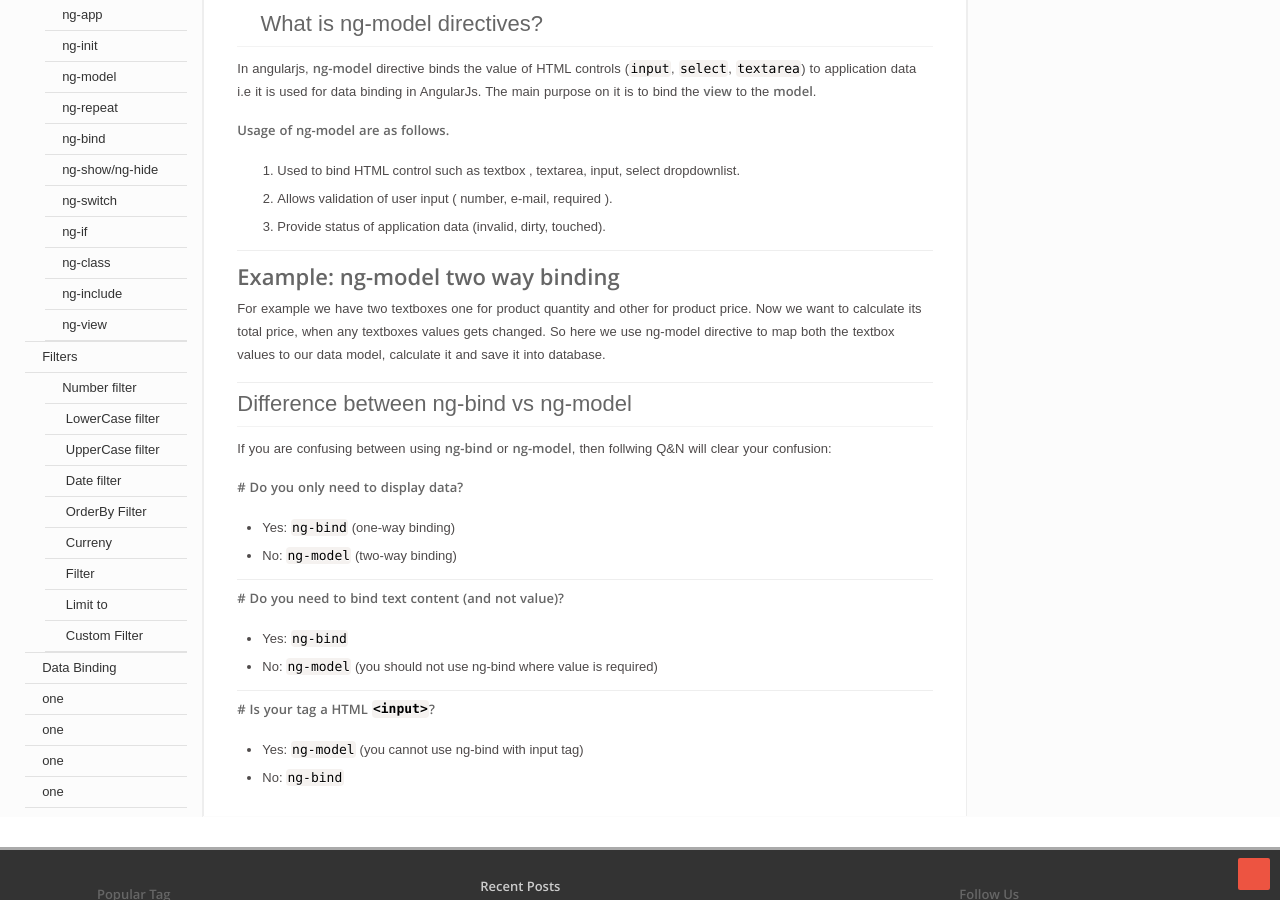
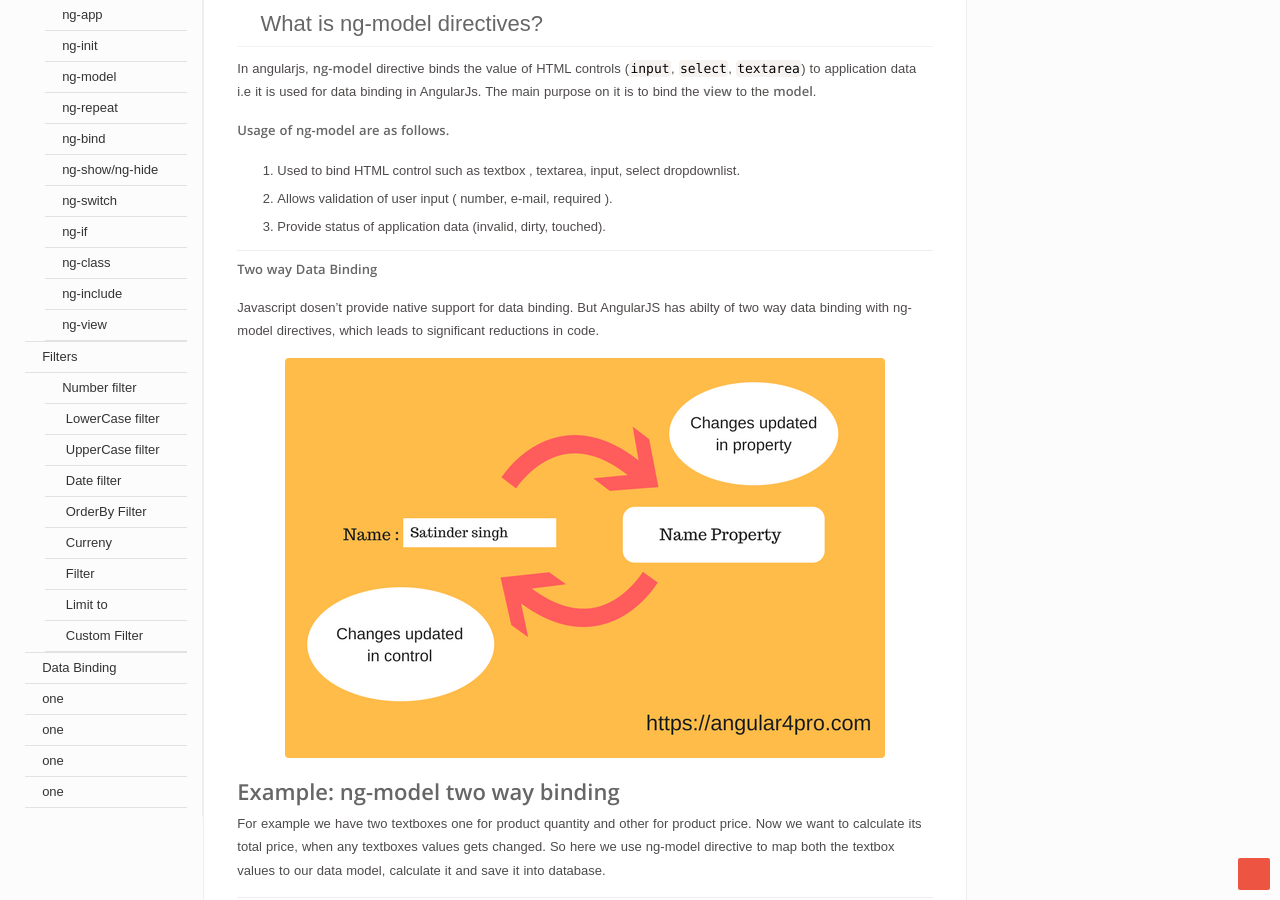
Before and after one commit to angular4pro/angular4pro.github.io, a Jekyll site: the page built from _posts/2017-09-26-ng-model-directives.md, in a window 1280 px wide and 900 px high, scrolled down 442 px. Built offline with Jekyll 4.4.1, drawn with Linux system fonts in a browser that asks for light colours; some web fonts are replaced.

Commit message:
Update 2017-09-26-ng-model-directives.md

```diff
--- a/_posts/2017-09-26-ng-model-directives.md
+++ b/_posts/2017-09-26-ng-model-directives.md
@@ -24,6 +24,13 @@ In angularjs, **ng-model** directive binds the value of HTML controls (`input`,
 
 ---
 
+**Two way Data Binding**
+
+Javascript dosen't provide native support for data binding. But AngularJS has abilty of two way data binding with ng-model directives, which leads to significant reductions in code.
+
+![ng-model directives two way binding](https://angular4pro.com/md/images/ng-model-two-way-binding.png "Angular JS ng-model directives uses two way data binding.")
+
+
 ### Example: ng-model two way binding
 
 For example we have two textboxes one for product quantity and other for product price. Now we want to calculate its total price, when any textboxes values gets changed. So here we use ng-model directive to map both the textbox values to our data model, calculate it and save it into database.
```
